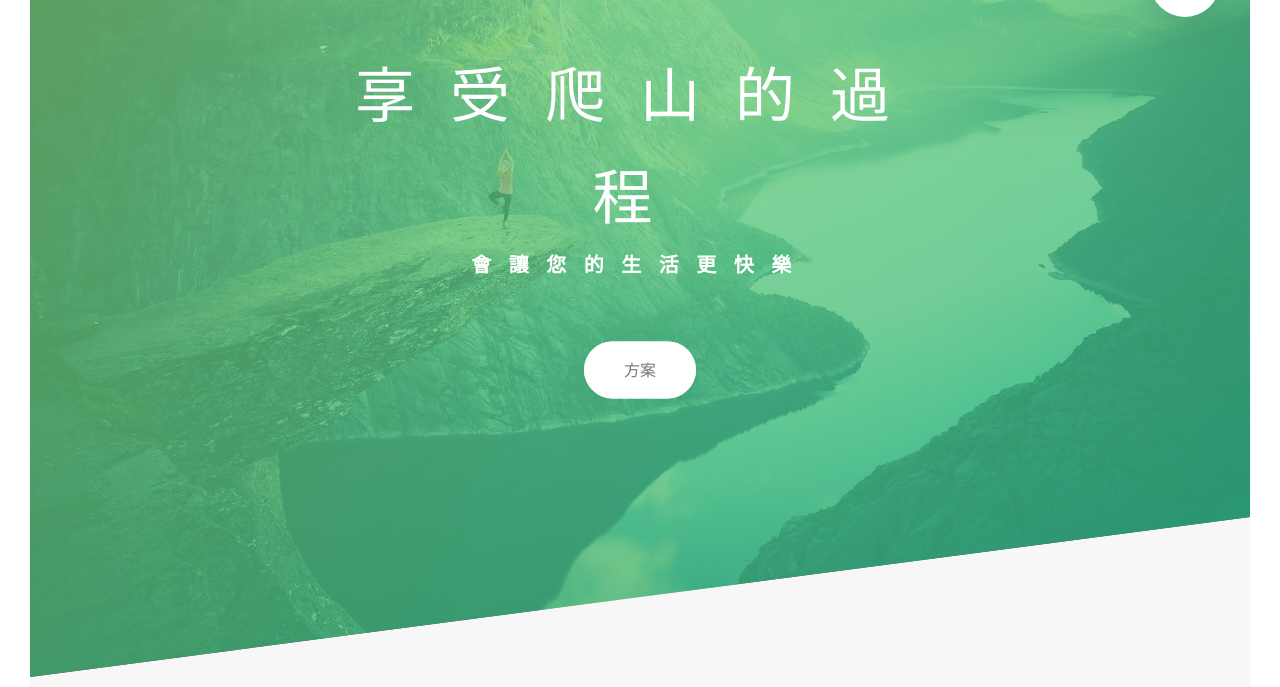
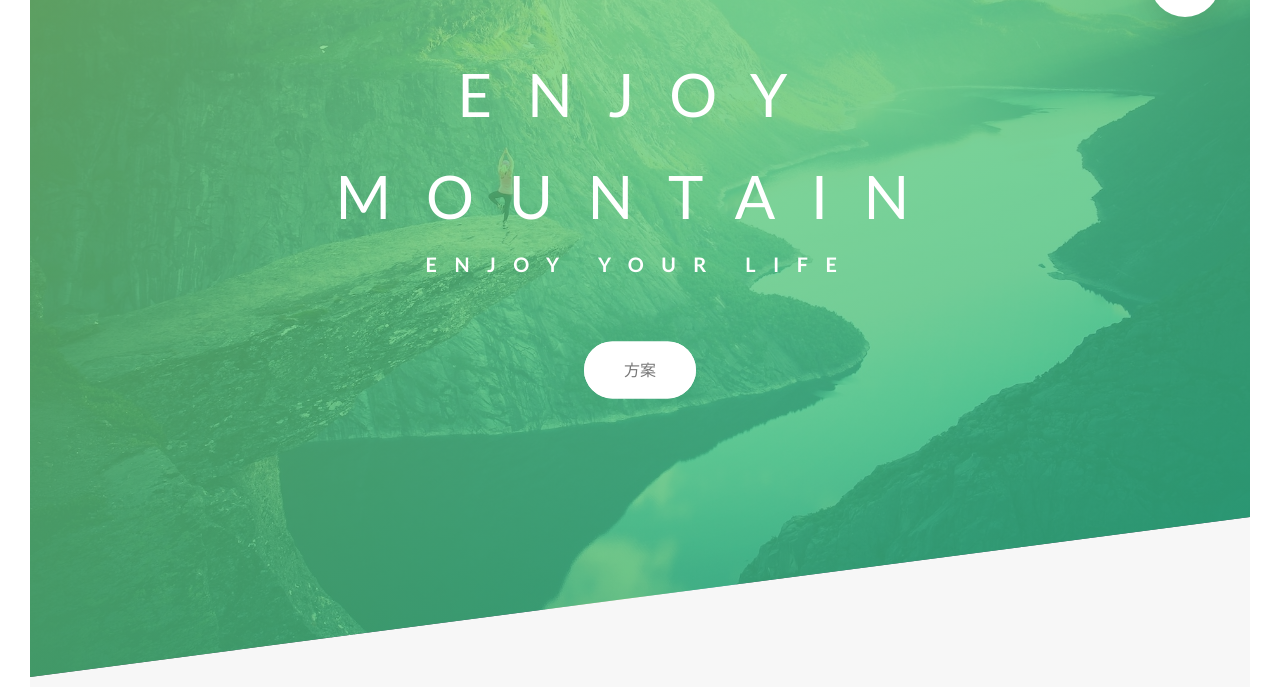
Before and after one commit to JanShawn/-, a plain HTML site: page index.html in a window 1280 px wide. Shown: the part 113-800 px from the top of the page. Drawn offline with Linux system fonts and the light colour scheme.

Commit message:
Update index.html

```diff
--- a/index.html
+++ b/index.html
@@ -37,8 +37,8 @@
         </div>
         <div class="header__text-box">
             <h1 class="heading-primary">
-                <span class="heading-primary--main">享受爬山的過程</span>
-                <span class="heading-primary--sub">會讓您的生活更快樂</span>
+                <span class="heading-primary--main">enjoy mountain</span>
+                <span class="heading-primary--sub">enjoy your life</span>
             </h1>
             <a href="#section-tours" class="btn btn--white btn--animated">方案</a>
         </div>
```
